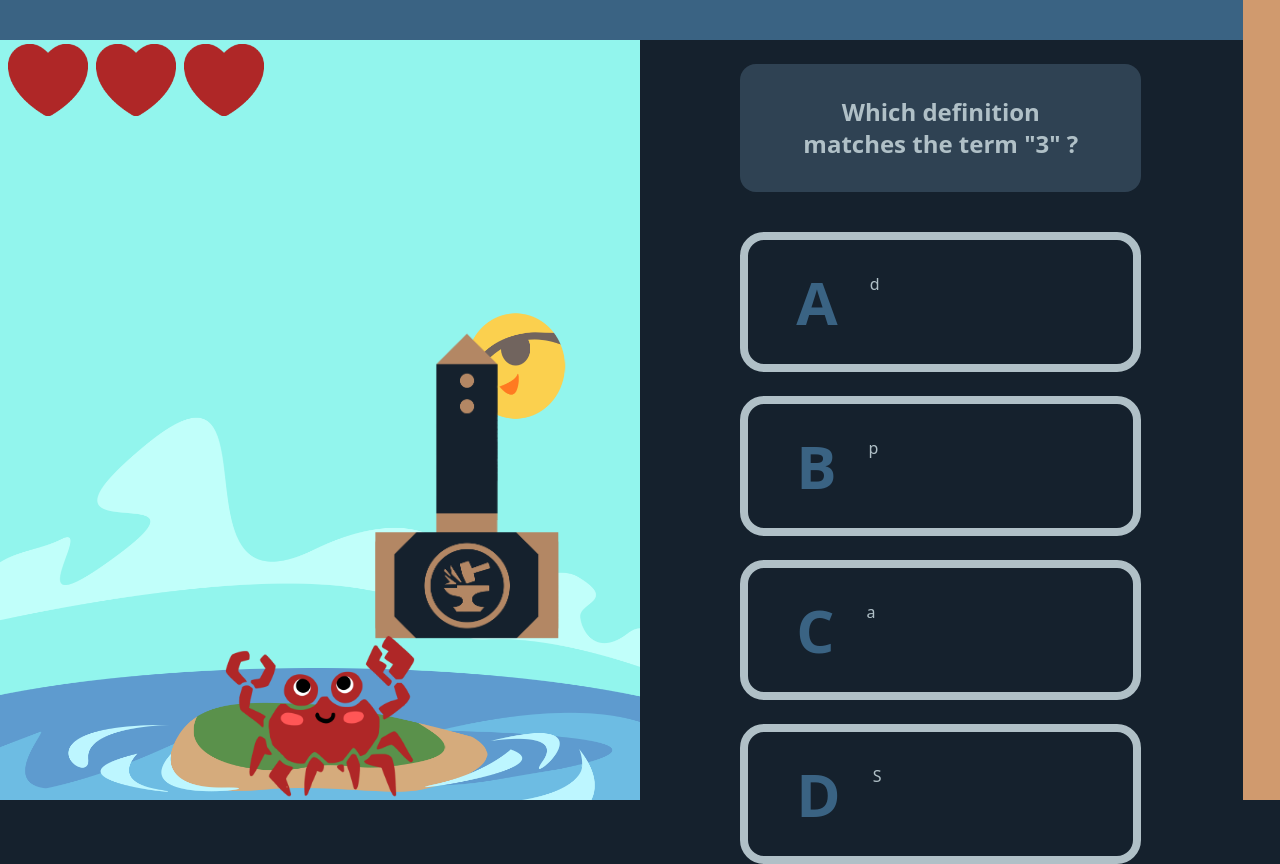
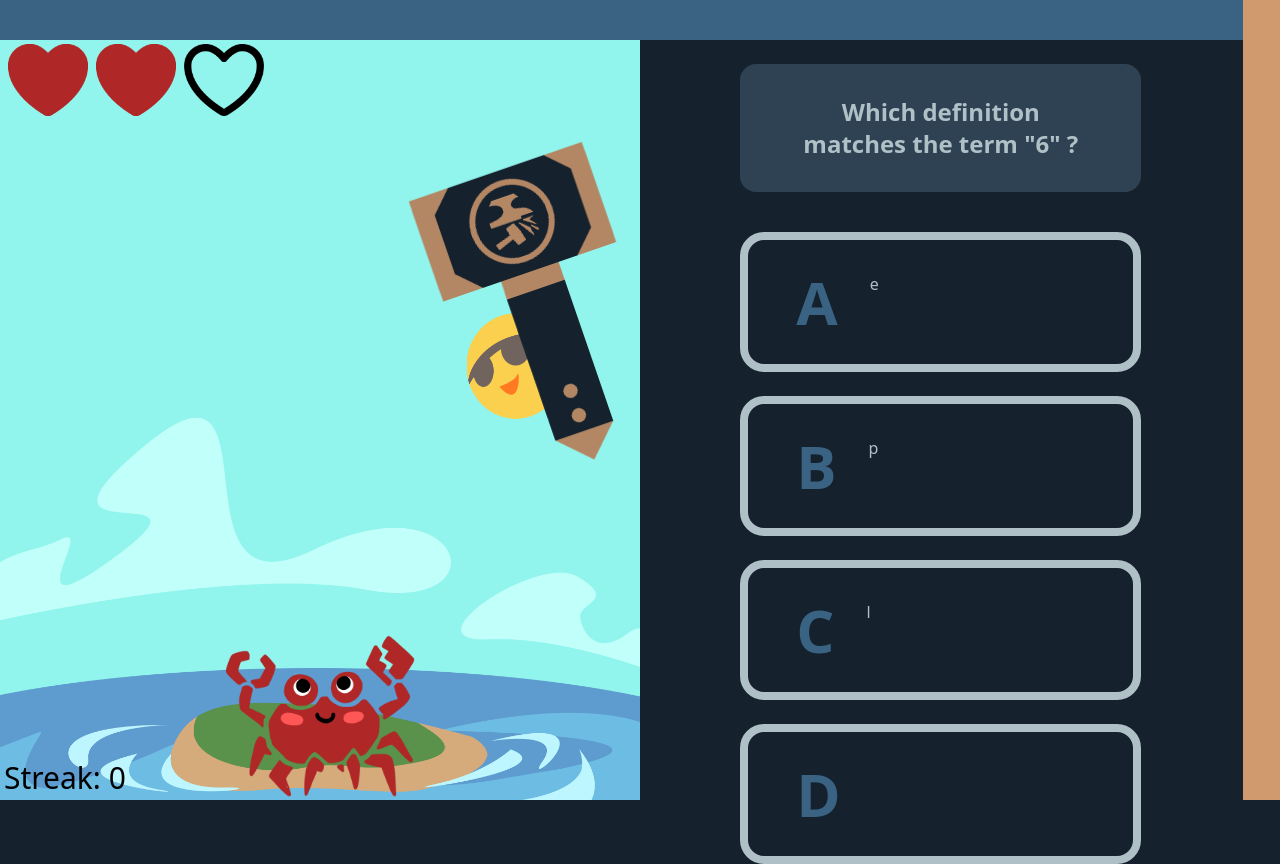
Before and after one commit to NotFish232/TribeHacks-2024, a Flask app: template templates/game.html in a window 1280 px wide. Run offline with Flask 3, Linux system fonts and the light colour scheme; the template is opened without the code that fills it: most values are stand-ins (such as "Sample title", 1, 10 or a date in 2020); style sheets or scripts are compiled from the project's sources.

Commit message:
add cool spinny thing

```diff
--- a/static/js/game.js
+++ b/static/js/game.js
@@ -6,6 +6,9 @@ $(function () {
     let hammers_element = $("#hammers");
     let lives_element = $("#lives");
     let crab_element = $("#crab");
+    let streak_element = $("#streak")[0];
+
+    let streak = 0;
 
     let question_set;
     let question;
@@ -34,7 +37,7 @@ $(function () {
         let random_keys = [];
 
         while (random_keys.length != 4) {
-            let random_key = keys[keys.length * Math.random() << 0];
+            let random_key = keys[(keys.length * Math.random()) << 0];
             if (!random_keys.includes(random_key)) {
                 random_keys.push(random_key);
             }
@@ -44,9 +47,9 @@ $(function () {
         question = question_set[0];
         answer = json[question];
         question_set = question_set
-            .map(x => ({ x, key: Math.random() }))
+            .map((x) => ({ x, key: Math.random() }))
             .sort((a, b) => a.key - b.key)
-            .map(({ x }) => x)
+            .map(({ x }) => x);
 
         for (let i = 0; i < 4; ++i) {
             card_elements[i].innerHTML = json[question_set[i]];
@@ -59,21 +62,43 @@ $(function () {
             `<div class="left-[50%] top-[20%] absolute h-96 w-96"><img src="/static/assets/hammer.png"></div>`,
         );
 
-        let x = 275;
+        let x = 350;
         let y = 0;
+        let rotation = 180;
 
-        hammers.push([hammer_element, x, y]);
+        hammer_element.css("transform", `translate(${x}px, ${y}px)`);
+
+        hammers.push([hammer_element, x, y, rotation]);
         hammers_element.append(hammer_element);
-
     }
 
     function update_hammer_locations() {
         for (let i = 0; i < hammers.length; ++i) {
-            let [hammer_element, x, y] = hammers[i];
-            hammer_element.css("transform", `translate(${x}px, ${y}px)`);
+            let [hammer_element, x, y, rotation] = hammers[i];
+            hammer_element.css("transform", `translate(${x}px, ${y}px) rotate(${rotation}deg)`);
 
             hammers[i][2] += 2;
+            hammers[i][3] -= 0.5;
         }
+    }
+
+    function show_correct_answer() {
+        let full_card_elements = $("[id^=full_card_]");
+        for (let i = 0; i < 4; ++i) {
+            if (question == question_set[i]) {
+                $(full_card_elements.get(i)).addClass("border-green-800");
+            } else {
+                $(full_card_elements.get(i)).addClass("border-red-800");
+            }
+        }
+
+        setTimeout((_) => {
+            create_new_hammer();
+            set_next_question_set();
+
+            full_card_elements.removeClass("border-green-800");
+            full_card_elements.removeClass("border-red-800");
+        }, 1000);
     }
 
     function update_displayed_lives() {
@@ -102,24 +127,28 @@ $(function () {
     $("[id^=full_card_]").on("click", function (e) {
         let idx = parseInt($(this).attr("id").slice(-1)) - 1;
 
+        hammers[0][0].remove();
+        hammers = [];
+
         if (question == question_set[idx]) {
-            set_next_question_set();
+            streak += 1;
         } else {
-            hammers[0][0].remove();
-            hammers = [];
             num_lives -= 1;
             if (num_lives == 0) {
                 handle_game_over();
             }
-            create_new_hammer();
-            set_next_question_set();
+            streak = 0;
         }
+
+        show_correct_answer();
+
+        streak_element.innerHTML = `Streak: ${streak}`;
     });
 
     function game_loop() {
         update_hammer_locations();
 
-        for (let [hammer, _x, _y] of hammers) {
+        for (let [hammer, _x, _y, _r] of hammers) {
             if (are_colliding(crab_element, hammer)) {
                 hammers[0][0].remove();
                 hammers = [];
@@ -129,13 +158,14 @@ $(function () {
                 }
                 create_new_hammer();
                 set_next_question_set();
+
+                streak = 0;
+                streak_element.innerHTML = `Streak: ${streak}`;
             }
         }
 
         update_displayed_lives();
     }
-
-
 
     create_new_hammer();
 
--- a/templates/game.html
+++ b/templates/game.html
@@ -21,6 +21,9 @@
                         id="crab"
                         class="absolute left-[50%] top-[72%] h-64 w-64 -translate-x-[50%]">
                         <img src="/static/assets/crab.png" />
+                    </div>
+                    <div id="streak" class="absolute bottom-1 left-1 text-3xl">
+                        Streak: 0
                     </div>
                 </div>
                 <div
```
